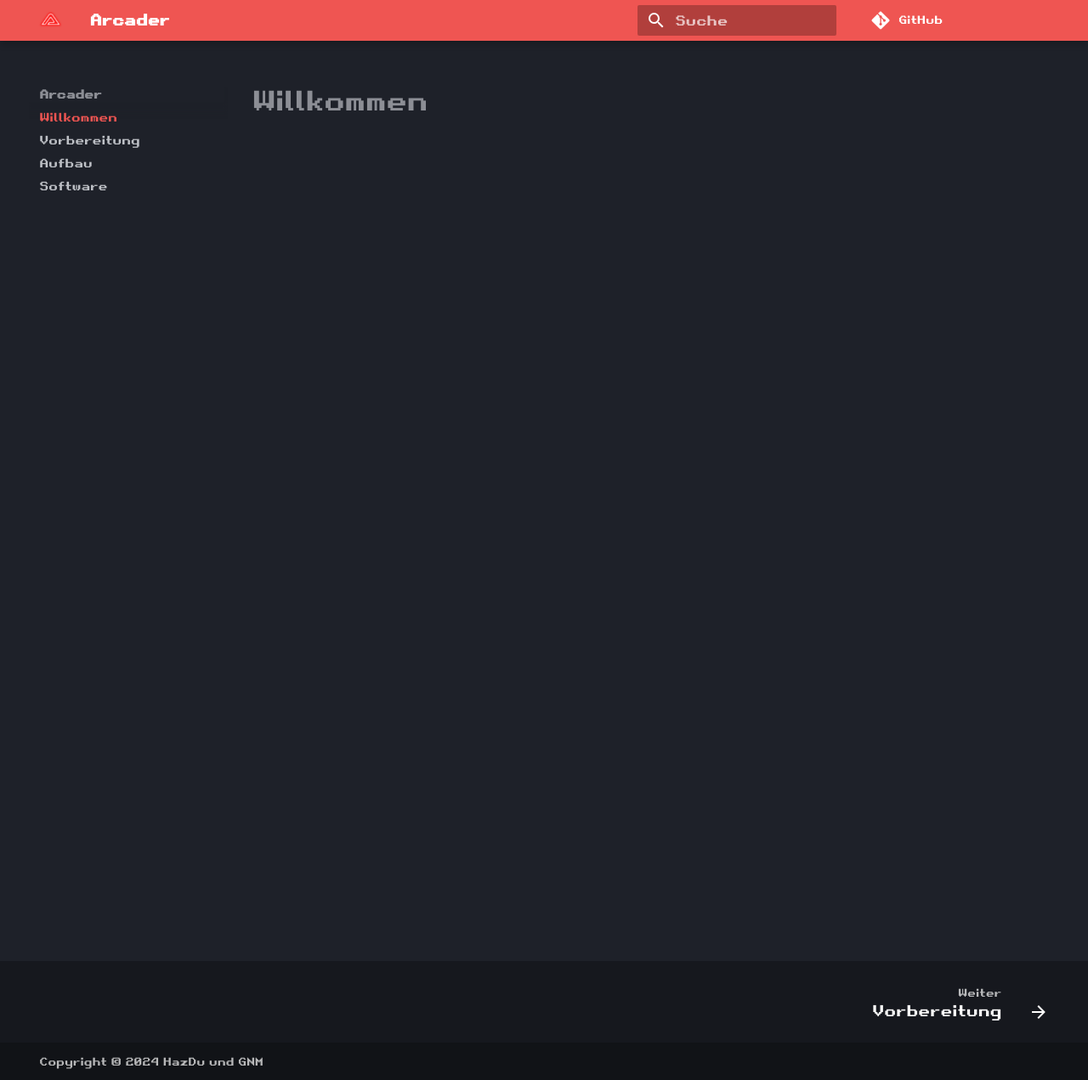
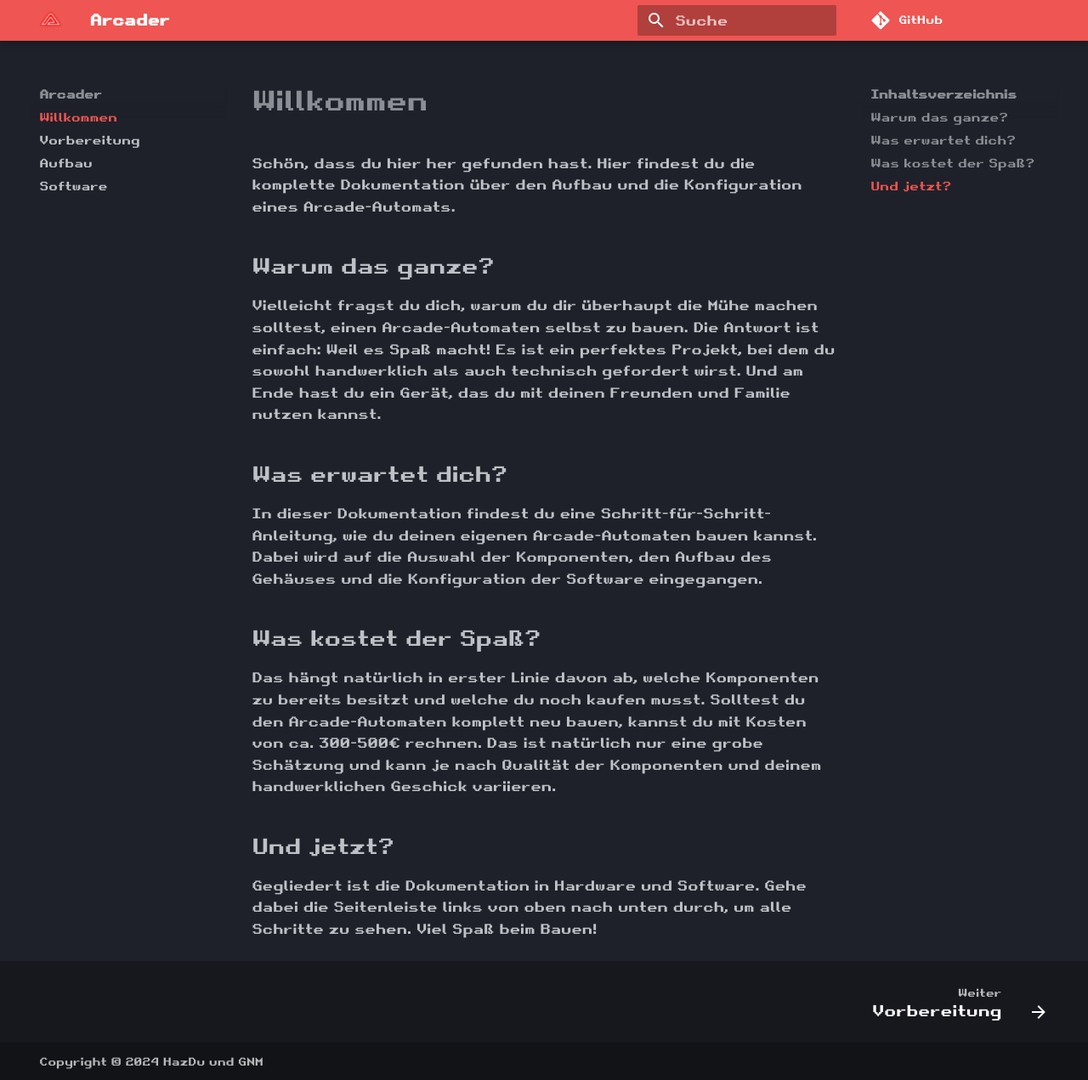
Before and after one commit to HazDu/Arcader, an MkDocs documentation site: the page built from docs/index.md, in a window 1280 px wide and 1271 px high. Shown: the whole window at 85% size. Built offline with MkDocs 1.6.1 and Material for MkDocs 9.7.7, drawn with Linux system fonts in a browser that asks for light colours; comment, search, counter and statistics services are not loaded.

Commit message:
Updated the index.md

```diff
--- a/docs/index.md
+++ b/docs/index.md
@@ -1 +1,27 @@
 # Willkommen
+
+Schön, dass du hier her gefunden hast. Hier findest du die komplette Dokumentation über den Aufbau und die Konfiguration
+eines Arcade-Automats.
+
+## Warum das ganze?
+
+Vielleicht fragst du dich, warum du dir überhaupt die Mühe machen solltest, einen Arcade-Automaten selbst zu bauen.
+Die Antwort ist einfach: Weil es Spaß macht! Es ist ein perfektes Projekt, bei dem du sowohl handwerklich als auch
+technisch gefordert wirst. Und am Ende hast du ein Gerät, das du mit deinen Freunden und Familie nutzen kannst.
+
+## Was erwartet dich?
+
+In dieser Dokumentation findest du eine Schritt-für-Schritt-Anleitung, wie du deinen eigenen Arcade-Automaten bauen
+kannst. Dabei wird auf die Auswahl der Komponenten, den Aufbau des Gehäuses und die Konfiguration der Software
+eingegangen.
+
+## Was kostet der Spaß?
+
+Das hängt natürlich in erster Linie davon ab, welche Komponenten zu bereits besitzt und welche du noch kaufen musst.
+Solltest du den Arcade-Automaten komplett neu bauen, kannst du mit Kosten von ca. 300-500€ rechnen. Das ist natürlich
+nur eine grobe Schätzung und kann je nach Qualität der Komponenten und deinem handwerklichen Geschick variieren.
+
+## Und jetzt?
+
+Gegliedert ist die Dokumentation in Hardware und Software. Gehe dabei die Seitenleiste links von oben nach unten durch,
+um alle Schritte zu sehen. Viel Spaß beim Bauen!
```
